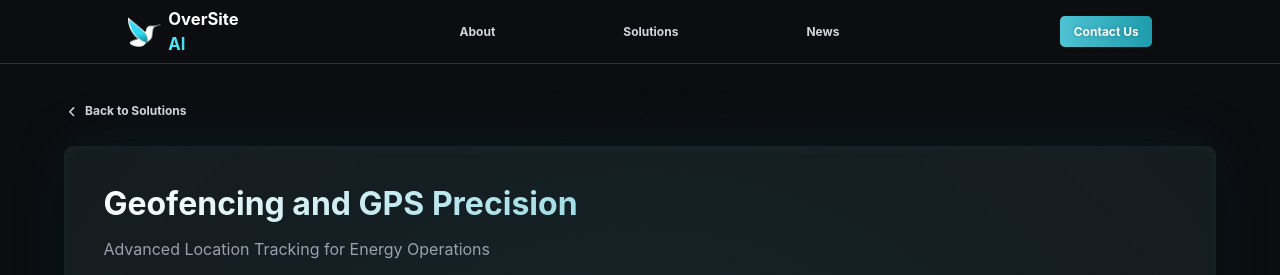
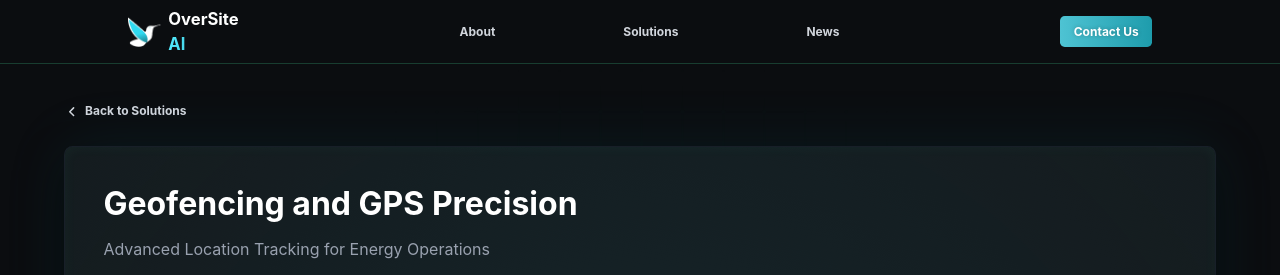
Before and after one commit to oversiteai/oversiteai.io-web, a React (Vite) app: page /oversiteai.io-web/solution/detail/1 in a window 1280 px wide. Shown: the top 275 px of the page. Built offline with nearby package versions, Linux system fonts and the light colour scheme.

Commit message:
Remove gradient from solution detail title
- Change solution detail page title to plain white text
- Remove gradient effect for cleaner, more consistent appearance

```diff
--- a/src/components/SolutionDetail.css
+++ b/src/components/SolutionDetail.css
@@ -128,10 +128,7 @@
 .solution-detail-title {
   font-size: 2.5vw;
   font-weight: 700;
-  background: linear-gradient(135deg, var(--White) 0%, var(--Blue) 100%);
-  background-clip: text;
-  -webkit-background-clip: text;
-  -webkit-text-fill-color: transparent;
+  color: var(--White);
   margin: 0 0 1vw 0;
   line-height: 1.2;
 }
```
